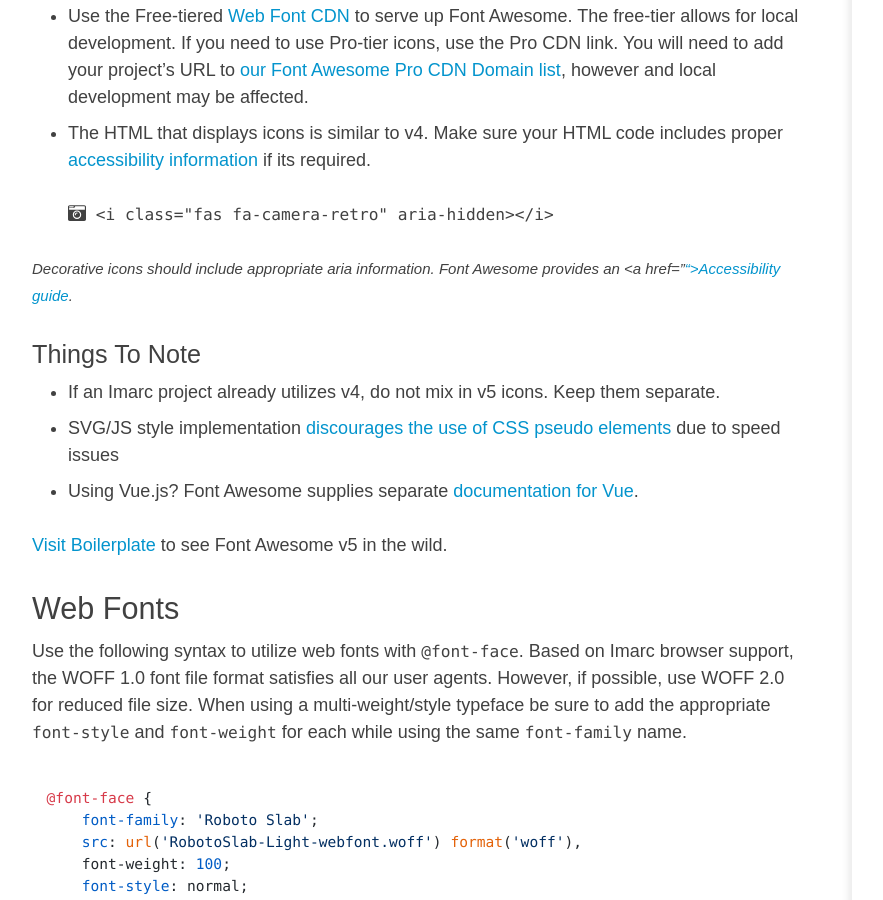
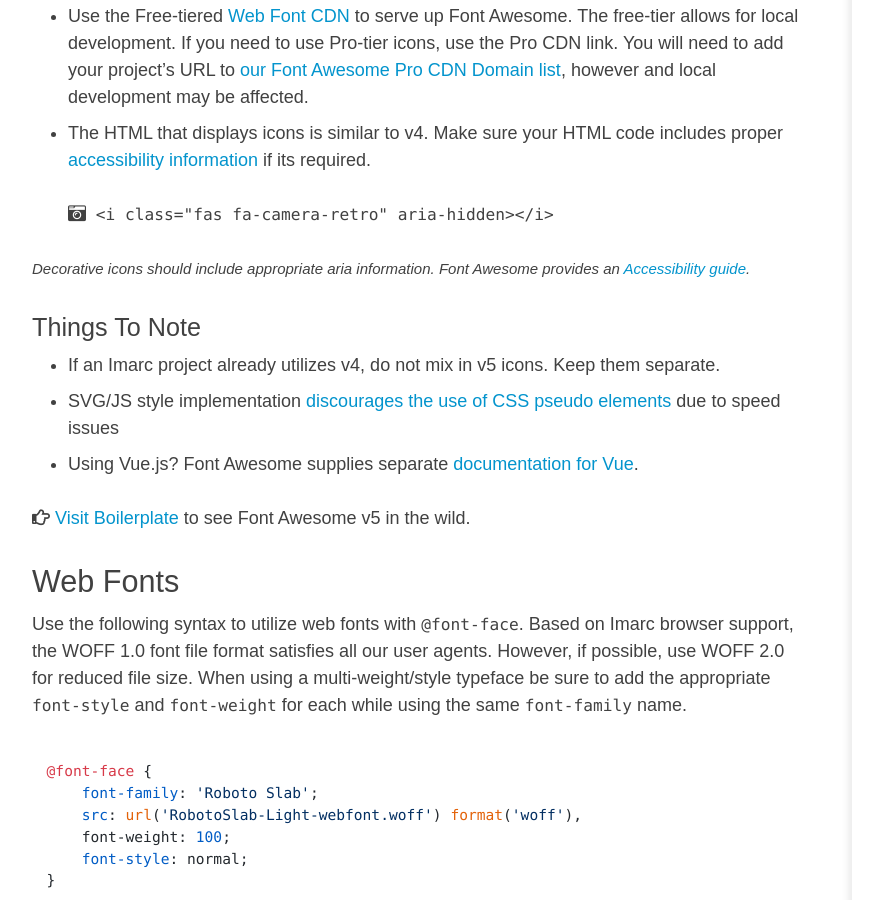
Before and after one commit to imarc/handbook, a Jekyll site: the page built from frontend.markdown, in a window 1280 px wide and 900 px high, scrolled down 5769 px. Shown: the whole window, without its empty margins (88-971 px from the left). Built offline with Jekyll 4.4.1, drawn with Linux system fonts in a browser that asks for light colours; nearby versions of some CDN libraries.

Commit message:
use fontawesome free tier by default; remove html5shiv linking in the layout’s head

```diff
--- a/_layouts/default.html
+++ b/_layouts/default.html
@@ -22,11 +22,7 @@
 		<link rel="apple-touch-icon" href="/img/touch-icon.png">
 		<link rel="stylesheet" type="text/css" href="/css/styles.css" media="all" />
 		<link rel="stylesheet" href="//cdnjs.cloudflare.com/ajax/libs/highlight.js/8.5/styles/github.min.css" media="all">
-
-		<!--[if IE]>
-			<script src="js/html5shiv.js"></script>
-		<![endif]-->
-
+        <link rel="stylesheet" href="https://use.fontawesome.com/releases/v5.0.9/css/all.css" integrity="sha384-5SOiIsAziJl6AWe0HWRKTXlfcSHKmYV4RBF18PPJ173Kzn7jzMyFuTtk8JA7QQG1" crossorigin="anonymous">
 		<script src="https://use.typekit.net/uzj8mcd.js"></script>
 		<script>try{Typekit.load({ async: true });}catch(e){}</script>
 	</head>
@@ -92,7 +88,6 @@
 		<script src="js/template.js"></script>
 		<script src="//cdnjs.cloudflare.com/ajax/libs/highlight.js/8.5/highlight.min.js"></script>
 		<script>hljs.initHighlightingOnLoad();</script>
-		<script defer src="https://pro.fontawesome.com/releases/v5.0.8/js/all.js" integrity="sha384-816IUmmhAwCMonQiPZBO/PTgzgsjHtpb78rpsLzldhb4HZjFzBl06Z3eu4ZuwHTz" crossorigin="anonymous"></script>
 		<script>
 			(function(i,s,o,g,r,a,m){i['GoogleAnalyticsObject']=r;i[r]=i[r]||function(){
 			(i[r].q=i[r].q||[]).push(arguments)},i[r].l=1*new Date();a=s.createElement(o),
--- a/frontend.markdown
+++ b/frontend.markdown
@@ -182,7 +182,7 @@
 
 <small>
     *Decorative icons should include appropriate aria information. Font Awesome
-    provides an <a href="<a href="https://fontawesome.com/how-to-use/accessibility#web-font-accessibility">">Accessibility guide</a>.*
+    provides an <a href="https://fontawesome.com/how-to-use/accessibility#web-font-accessibility">Accessibility guide</a>.*
 </small>
 
 
@@ -194,7 +194,7 @@
 <a href="https://fontawesome.com/how-to-use/js-component-packages">documentation for Vue</a>.
 
 
-<i class="fal fa-hand-point-right"></i> <a href="http://imarc.github.io/boilerplate/#Iconography">Visit Boilerplate</a> to see Font Awesome v5 in the wild.
+<i class="far fa-hand-point-right"></i> <a href="http://imarc.github.io/boilerplate/#Iconography">Visit Boilerplate</a> to see Font Awesome v5 in the wild.
 
 ### Web Fonts
 
```
